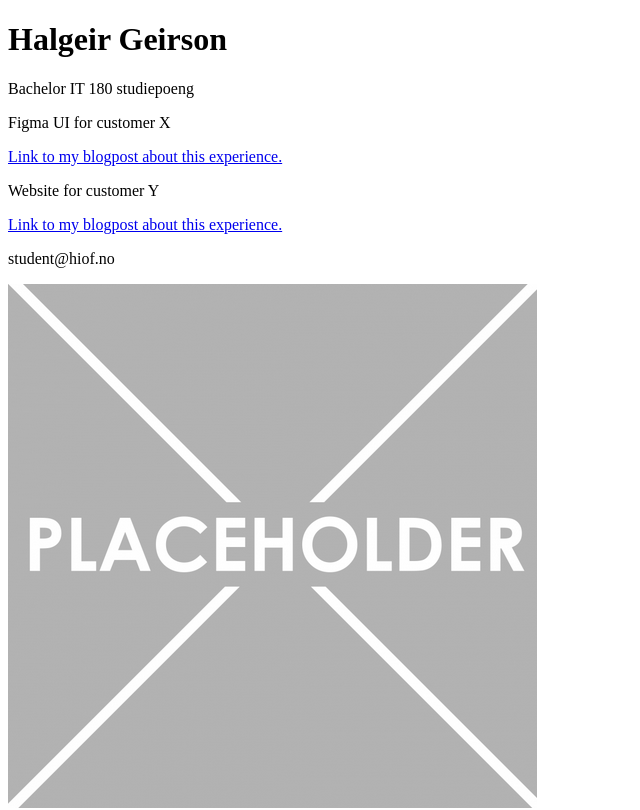
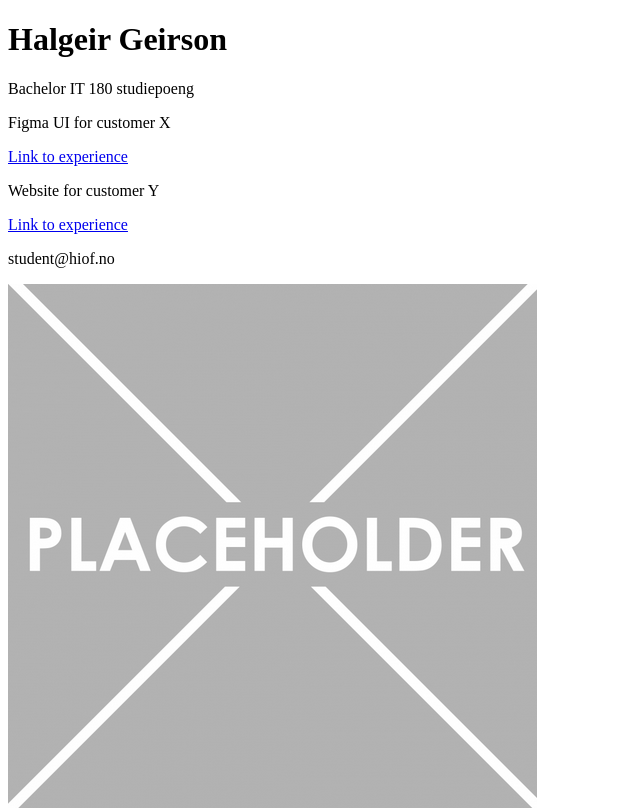
Before and after one commit to fiskesprell/webapps_2024, a React (Vite) app in the folder intro-react/: page / in a window 1280 px wide. Shown: the top 810 px of the page, without its empty margins (0-640 px from the left). Built offline with nearby package versions, Linux system fonts and the light colour scheme.

Commit message:
task 1.3 map: started. fixed for experiences
Fått map til å fungere på experiences.

```diff
--- a/intro-react/src/App.tsx
+++ b/intro-react/src/App.tsx
@@ -1,16 +1,26 @@
 import Header from './components/Header'
 import Experiences from './components/Experiences'
 import Contact from './components/Contact'
-import { ProjectProps } from './types/types'
+import { ExperienceProps, ProjectProps } from './types/types'
 import Projects from './components/Projects'
+
 
 function App() {
   // Test data
   const student = 'Halgeir Geirson'
   const degree = 'Bachelor IT'
   const points = 180
-  const experienceOne = 'Figma UI for customer X'
-  const experienceTwo = 'Website for customer Y'
+
+  let listOfExperiences: ExperienceProps[] = [
+    {
+      id: "experience_1",
+      description: 'Figma UI for customer X'
+    },
+    {
+      id: "experience_2",
+      description: 'Website for customer Y'
+    }
+  ]
   const email = 'student@hiof.no'
   let demoProjectOne: ProjectProps
   demoProjectOne = {
@@ -29,7 +39,7 @@ function App() {
   return (
     <div>
       <Header student={student} degree={degree} points={points} />
-      <Experiences experienceOne={experienceOne} experienceTwo={experienceTwo} />
+      <Experiences listOfExperiences={listOfExperiences} />
       <Contact email={email} />
       <Projects projectOne={demoProjectOne} projectTwo={demoProjectTwo} />
     </div>
--- a/intro-react/src/components/Experience.tsx
+++ b/intro-react/src/components/Experience.tsx
@@ -2,16 +2,13 @@
 // import './styles/grid.css';
 
 import type { PropsWithChildren } from "react";
+import type { ExperienceProps } from "../types/types";
 
-type ExperienceProps = {
-    description : string,
-};
-
-export default function Student(props: Readonly<PropsWithChildren<ExperienceProps>>) {
-    const { children, description = "description" } = props;
+export default function Experience(props: Readonly<PropsWithChildren<ExperienceProps>[]>) {
+    const { children, description = "description", id="id" } = props;
 
     return(
-        <div className="singleExperience">
+        <div key={id} className="singleExperience">
             <p>{description}</p>
             {children}
         </div>
--- a/intro-react/src/components/Experiences.tsx
+++ b/intro-react/src/components/Experiences.tsx
@@ -1,17 +1,24 @@
 // Importer Style
 // import './styles/grid.css';
 import Experience from './Experience'
+import { ExperienceProps } from '../types/types'
+
+interface ExperiencesProps {
+  listOfExperiences: ExperienceProps[];
+}
 
 
-export default function Experiences({ experienceOne, experienceTwo }) {
-    return (
-      <div>
-        <Experience description={experienceOne}>
-          <a href="#">Link to my blogpost about this experience.</a>
-        </Experience>
-        <Experience description={experienceTwo}>
-          <a href="#">Link to my blogpost about this experience.</a>
-        </Experience>
+export default function Experiences(props: ExperiencesProps) {
+  const { listOfExperiences = "listOfExperiences" } = props;
+
+  return (
+      <div className="experiencesWrapper">
+
+        {listOfExperiences.map((experience) => (
+          <Experience id={experience.id} description={experience.description}>
+              <a href="#">Link to experience</a>
+          </Experience>
+        ))}
       </div>
     )
   }
--- a/intro-react/src/types/types.ts
+++ b/intro-react/src/types/types.ts
@@ -3,3 +3,8 @@ export type ProjectProps = {
     description: string,
     repoLink: string,
 };
+
+export type ExperienceProps = {
+    id: string,
+    description : string,
+};
```
